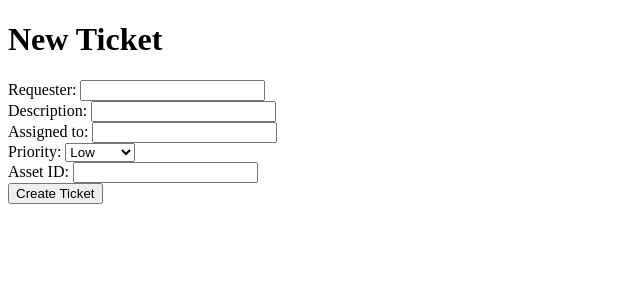
After one commit to DanDuen/Helpdesk-system, a Flask app: page /new in a window 1280 px wide. The commit adds this page. Shown: the top 300 px of the page, without its empty margins (0-640 px from the left). Run offline with Flask 3, Linux system fonts and the light colour scheme.

Commit message:
Add new ticket form with GET/POST handling and database insert

```diff
--- a/app.py
+++ b/app.py
@@ -1,6 +1,6 @@
 # import the Flask class from the flask package
 
-from flask import Flask, render_template
+from flask import Flask, render_template, request, redirect
 import sqlite3
 # create an instance of the Flask application
 
@@ -21,24 +21,42 @@ def home():
 
 @app.route("/tickets")
 def list_tickets():
-    conn = sqlite3.connect("helpdesk.db")      # connect to the database file
-    cursor = conn.cursor()                     # get a cursor to run commands
-    cursor.execute("SELECT * FROM tickets")  # get every row from the tickets table
-    all_tickets = cursor.fetchall()              # pull the actual rows into a Python list
-    conn.close()                             # close the connection now that we're done
-    print(all_tickets)                       # temporary: just print to terminal to verify
+    db = sqlite3.connect("helpdesk.db")      # connect to the database file
+    cursor = db.cursor()                     # get a cursor to run commands
+    cursor.execute("SELECT * FROM tickets")    # get every row from the tickets table
+    all_tickets = cursor.fetchall()            # pull the actual rows into a Python list
+    db.close()                               # close the connection now that we're done
+    print(all_tickets)                         # temporary: just print to terminal to verify
     return render_template("tickets.html", tickets=all_tickets)           # temporary placeholder response
 
+@app.route("/new", methods=["GET", "POST"])
+def new_ticket():
+    if request.method == "POST":
+        # someone submitted the form — grab their data
+        requester = request.form["requester"]
+        description = request.form["description"]
+        assigned_to = request.form["assigned_to"]
+        priority = request.form["priority"]
+        asset_id = request.form["asset_id"]
 
-@app.route("/about")
-def about():
-    return "This is the IT helpdesk system."
+        conn = sqlite3.connect("helpdesk.db")
+        cursor = conn.cursor()
 
-@app.route("/hello")
+        cursor.execute("""
+            INSERT INTO tickets (assigned_to, requester, description, priority, status)
+            VALUES (?, ?, ?, ?, ?)
+        """, (assigned_to, requester, description, priority, "Open"))
 
-def hello():
+        conn.commit()
+        conn.close()
 
-    return "Hello, World!"
+        # redirect back to the tickets list so they see it appear
+        return redirect("/tickets")
+    else:
+        # show the blank form
+        return render_template("new_ticket.html")
+
+
 
 # this block only runs if you execute this file directly (not imported elsewhere)
 
--- a/templates/home.html
+++ b/templates/home.html
@@ -2,15 +2,11 @@
 <html>
 
     <head>
-
         <title>Helpdesk home</title>
-
     </head>
 
     <body>
-
         <h1>Helpdesk</h1>
-
     </body>
 
 </html>
--- /dev/null
+++ b/templates/new_ticket.html
@@ -0,0 +1,42 @@
+<!DOCTYPE html>
+<html>
+    <head>
+        <title>New Ticket</title>
+    </head>
+
+    <body>
+        <h1>New Ticket</h1>
+
+         <!-- action="/new" means: send this form's data back to the /new route -->
+        <!-- method="POST" means: this is a "submit data" request, not just "view a page" -->
+        <form action="/new" method="POST">
+
+            <label>Requester:</label>
+            <!-- name="requester" is the key Flask will use to read this field's value -->
+            <input type="text" name="requester">
+            <br>
+
+            <label>Description:</label>
+            <input type="text" name="description">
+            <br>
+
+            <label>Assigned to:</label>
+            <input type="text" name="assigned_to">
+            <br>
+
+            <label>Priority:</label>
+            <select name="priority">
+                <option value="low">Low</option>
+                <option value="medium">Medium</option>
+                <option value="high">High</option>
+            </select>
+            <br>
+
+            <label>Asset ID:</label>
+            <input type="text" name="asset_id">
+            <br>
+
+            <input type="submit" value="Create Ticket">
+        </form>
+    </body>
+</html>
```
Also changed, not shown: helpdesk.db.
